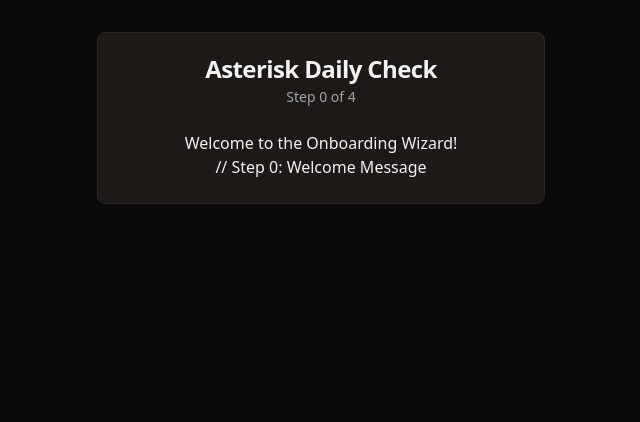
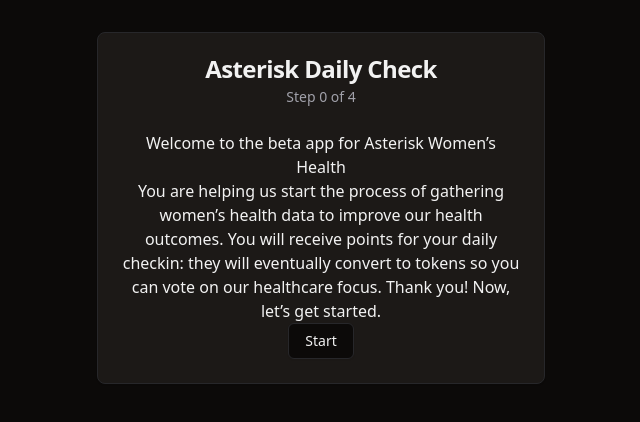
Before and after one commit to AsteriskDAO/HealthyBuddy, a React (Vite) app: page / in a window 1280 px wide. Shown: the top 422 px of the page, without its empty margins (319-959 px from the left). Built offline with nearby package versions, Linux system fonts and the light colour scheme; what thirdweb would draw is missing.

Commit message:
start button added

```diff
--- a/src/components/OnboardingWizard.tsx
+++ b/src/components/OnboardingWizard.tsx
@@ -1,4 +1,5 @@
 "use client";
+import { Button } from "@/components/ui/button";
 
 import { useState } from "react";
 import StepOne, { StepOneFormSchema } from "./StepOne";
@@ -81,7 +82,7 @@ export default function OnboardingWizard() {
         <CardDescription>Step {step} of 4</CardDescription>
       </CardHeader>
       <CardContent>
-        {step === 0 && <WelcomeMessage />} // Step 0: Welcome Message
+        {step === 0 && <WelcomeMessage />}
         {step === 1 && (
           <StepOne
             handleSubmitData={(data) => handleSubmitData(data, 1)}
@@ -107,5 +108,18 @@ export default function OnboardingWizard() {
 
 // New WelcomeMessage component
 function WelcomeMessage() {
-  return <h2>Welcome to the Onboarding Wizard!</h2>;
+  return (
+    <>
+      <h2>Welcome to the beta app for Asterisk Women’s Health</h2>
+
+      <p>
+        You are helping us start the process of gathering women’s health data to
+        improve our health outcomes. You will receive points for your daily
+        checkin: they will eventually convert to tokens so you can vote on our
+        healthcare focus. Thank you! Now, let’s get started.
+      </p>
+
+      <Button variant="outline">Start</Button>
+    </>
+  );
 }
--- a/src/components/StepOne.tsx
+++ b/src/components/StepOne.tsx
@@ -12,6 +12,9 @@ import { zodResolver } from "@hookform/resolvers/zod";
 import { FunctionComponent } from "react";
 import { useForm } from "react-hook-form";
 import { z } from "zod";
+
+import { Label } from "@/components/ui/label";
+import { RadioGroup, RadioGroupItem } from "@/components/ui/radio-group";
 
 export const formSchema = z.object({
   name: z.string().min(2).max(50),
@@ -124,4 +127,15 @@ const StepOne: FunctionComponent<StepOneProps> = ({
   );
 };
 
+<RadioGroup defaultValue="option-one">
+  <div className="flex items-center space-x-2">
+    <RadioGroupItem value="option-one" id="option-one" />
+    <Label htmlFor="option-one">Option One</Label>
+  </div>
+  <div className="flex items-center space-x-2">
+    <RadioGroupItem value="option-two" id="option-two" />
+    <Label htmlFor="option-two">Option Two</Label>
+  </div>
+</RadioGroup>;
+
 export default StepOne;
--- a/src/components/ui/radio-group.tsx
+++ b/src/components/ui/radio-group.tsx
@@ -1,10 +1,8 @@
-"use client"
-
 import * as React from "react"
 import * as RadioGroupPrimitive from "@radix-ui/react-radio-group"
-import { Circle } from 'lucide-react'
+import { Circle } from "lucide-react"
 
-import { cn } from "../../lib/utils"
+import { cn } from "@/lib/utils"
 
 const RadioGroup = React.forwardRef<
   React.ElementRef<typeof RadioGroupPrimitive.Root>,
@@ -28,13 +26,13 @@ const RadioGroupItem = React.forwardRef<
     <RadioGroupPrimitive.Item
       ref={ref}
       className={cn(
-        "aspect-square h-4 w-4 rounded-full border border-primary text-primary ring-offset-background focus:outline-none focus-visible:ring-2 focus-visible:ring-ring focus-visible:ring-offset-2 disabled:cursor-not-allowed disabled:opacity-50",
+        "aspect-square h-4 w-4 rounded-full border border-primary text-primary shadow focus:outline-none focus-visible:ring-1 focus-visible:ring-ring disabled:cursor-not-allowed disabled:opacity-50",
         className
       )}
       {...props}
     >
       <RadioGroupPrimitive.Indicator className="flex items-center justify-center">
-        <Circle className="h-2.5 w-2.5 fill-current text-current" />
+        <Circle className="h-3.5 w-3.5 fill-primary" />
       </RadioGroupPrimitive.Indicator>
     </RadioGroupPrimitive.Item>
   )
```
Also changed, not shown: 1 other file (tests, documents, lock files or other folders).
